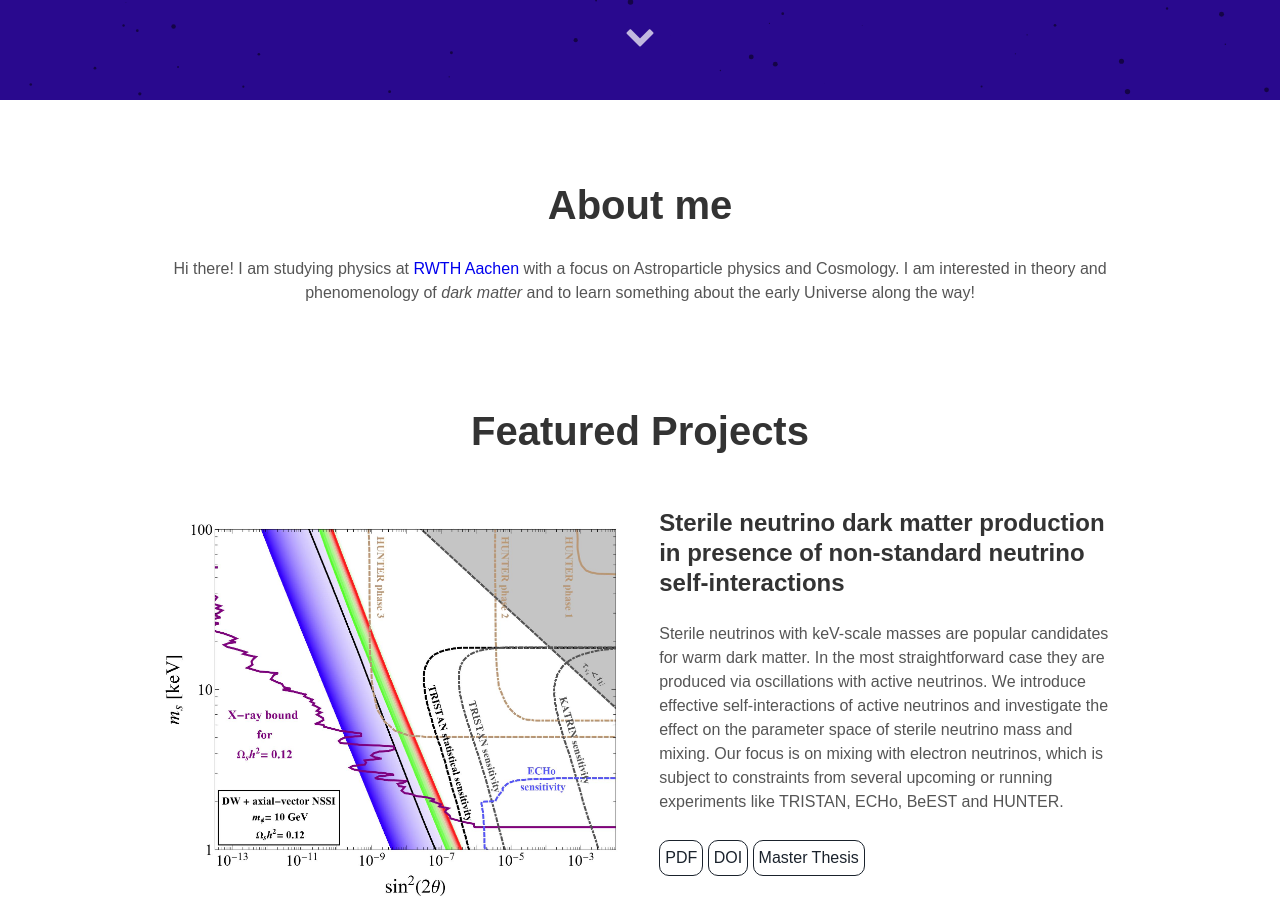
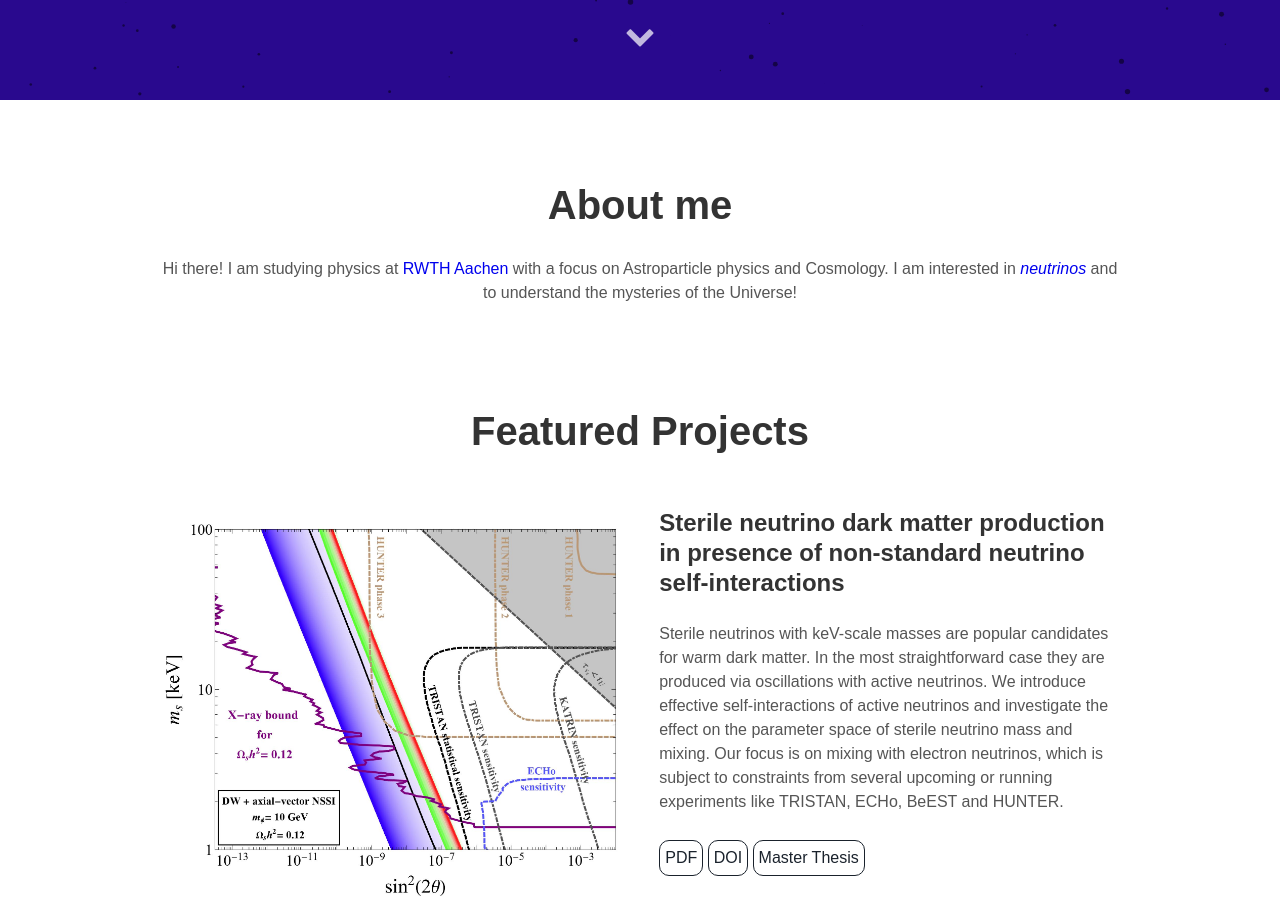
Before and after one commit to aaroodd/aaroodd.github.io, a Jekyll site: the page built from index.html, in a window 1280 px wide and 900 px high, scrolled down 800 px. Built offline with Jekyll 4.4.1, drawn with Linux system fonts in a browser that asks for light colours; some web fonts are replaced.

Commit message:
Update about.html

```diff
--- a/_includes/about.html
+++ b/_includes/about.html
@@ -3,4 +3,4 @@
 <!---  <p> {{site.user_description}} </p> --->
 
 <p> Hi there! I am studying physics at <a href="https://rwth-aachen.de">RWTH Aachen</a> with a focus on Astroparticle physics and Cosmology.
-  I am interested in theory and phenomenology of <em>dark matter</em> and to learn something about the early Universe along the way!</p>
+  I am interested in <em><a href="https://www.symmetrymagazine.org/collection/neutrinos-101">neutrinos</a></em> and to understand the mysteries of the Universe!</p>
```
